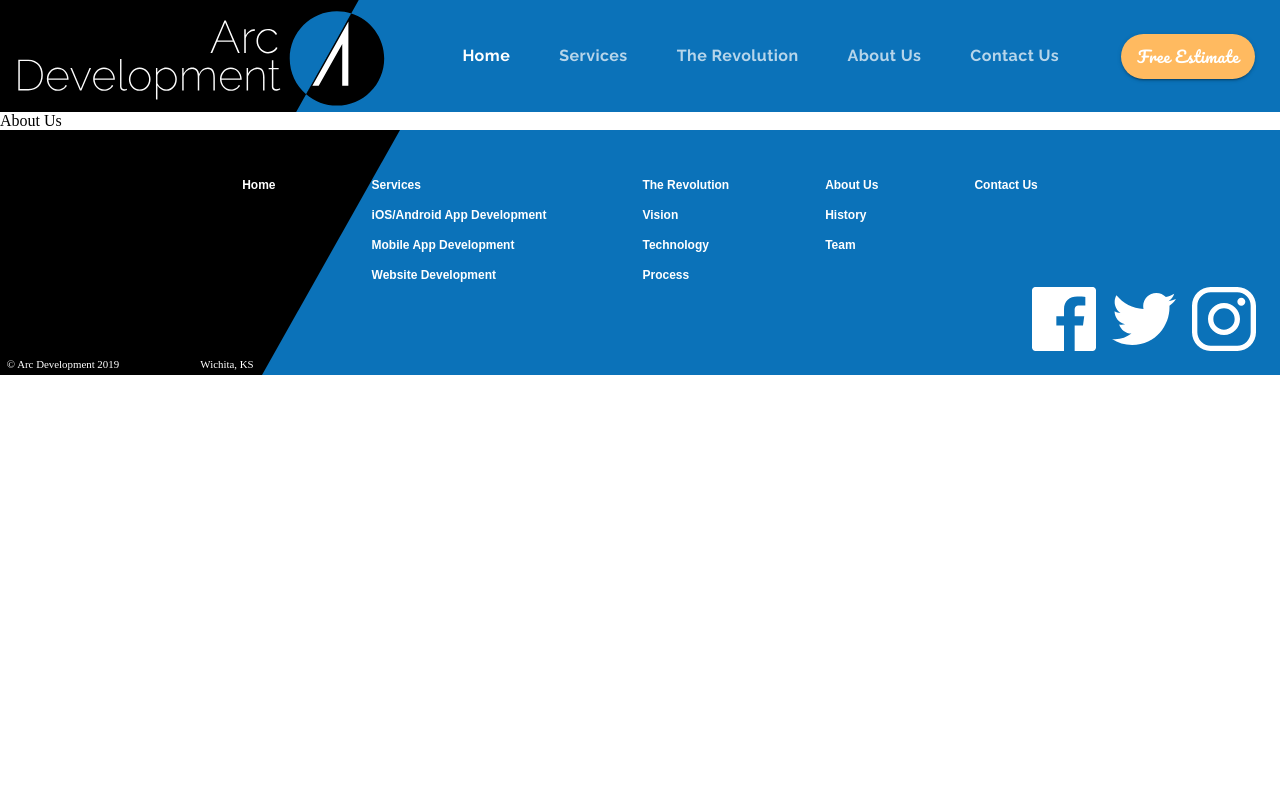
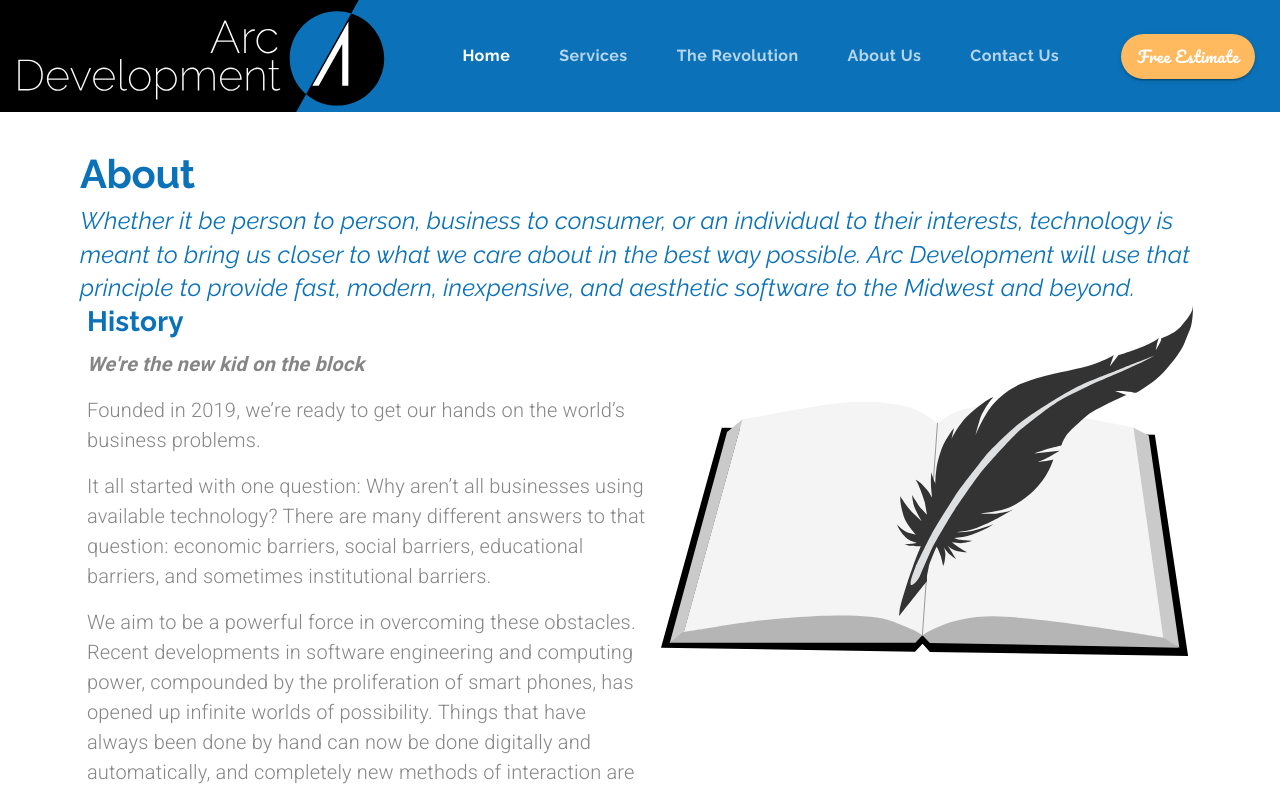
Before and after one commit to jeromeski/aceevolution, a React (Create React App) app: page /about in a window 1280 px wide. Shown: the top 792 px of the page. Built offline with nearby package versions, Linux system fonts and the light colour scheme.

Commit message:
About us page setup

```diff
--- /dev/null
+++ b/src/components/About.js
@@ -0,0 +1,109 @@
+import React from 'react';
+import { makeStyles, useTheme } from '@material-ui/core/styles';
+import { Grid, Typography, useMediaQuery } from '@material-ui/core';
+import history from '../assets/history.svg';
+
+const useStyles = makeStyles(theme => ({
+  missionStatement: {
+    fontStyle: 'italic',
+    fontWeight: 300,
+    fontSize: '1.5rem',
+    maxWidth: '50em',
+    lineHeight: 1.4
+  },
+  rowContainer: {
+    paddingLeft: '5em',
+    paddingRight: '5em',
+    [theme.breakpoints.down('sm')]: {
+      paddingLeft: '1.5em',
+      paddingRight: '1.5em'
+    }
+  }
+}));
+
+const About = props => {
+  const classes = useStyles();
+  const theme = useTheme();
+  const matchesMD = useMediaQuery(theme.breakpoints.down('md'));
+  const matchesXS = useMediaQuery(theme.breakpoints.down('xs'));
+  const matchesSM = useMediaQuery(theme.breakpoints.down('sm'));
+  return (
+    <Grid container direction='column'>
+      <Grid item className={classes.rowContainer} style={{ marginTop: '2em' }}>
+        <Typography variant='h2'>About</Typography>
+      </Grid>
+      <Grid item container justify='center' className={classes.rowContainer}>
+        <Typography variant='h4' className={classes.missionStatement}>
+          Whether it be person to person, business to consumer, or an individual
+          to their interests, technology is meant to bring us closer to what we
+          care about in the best way possible. Arc Development will use that
+          principle to provide fast, modern, inexpensive, and aesthetic software
+          to the Midwest and beyond.
+        </Typography>
+      </Grid>
+      <Grid
+        item
+        container
+        className={classes.rowContainer}
+        justify='space-around'>
+        <Grid item>
+          <Grid
+            item
+            container
+            direction='column'
+            style={{ maxWidth: '35em' }}
+            lg>
+            <Grid item>
+              <Typography variant='h4' gutterBottom>
+                {' '}
+                History
+              </Typography>
+            </Grid>
+            <Grid item>
+              <Typography
+                variant='body1'
+                paragraph
+                style={{ fontWeight: 700, fontStyle: 'italic' }}>
+                We're the new kid on the block
+              </Typography>
+              <Typography variant='body1' paragraph>
+                Founded in 2019, we’re ready to get our hands on the world’s
+                business problems.
+              </Typography>
+              <Typography variant='body1' paragraph>
+                It all started with one question: Why aren’t all businesses
+                using available technology? There are many different answers to
+                that question: economic barriers, social barriers, educational
+                barriers, and sometimes institutional barriers.
+              </Typography>
+              <Typography variant='body1' paragraph>
+                We aim to be a powerful force in overcoming these obstacles.
+                Recent developments in software engineering and computing power,
+                compounded by the proliferation of smart phones, has opened up
+                infinite worlds of possibility. Things that have always been
+                done by hand can now be done digitally and automatically, and
+                completely new methods of interaction are created daily. Taking
+                full advantage of these advancements is the name of the game.
+              </Typography>
+              <Typography>
+                All this change can be a lot to keep up with, and that’s where
+                we come in.
+              </Typography>
+            </Grid>
+          </Grid>
+        </Grid>
+        <Grid item>
+          <Grid item container justify='center' lg>
+            <img
+              src={history}
+              alt='qull pen sitting on top of book'
+              style={{ maxHeight: '22em' }}
+            />
+          </Grid>
+        </Grid>
+      </Grid>
+    </Grid>
+  );
+};
+
+export default About;
--- a/src/components/App.js
+++ b/src/components/App.js
@@ -10,6 +10,7 @@
 import MobileApps from './MobileApps';
 import Websites from './Websites';
 import Revolution from './Revolution';
+import About from './About';
 
 function App() {
   const [selectedIndex, setSelectedIndex] = useState(0);
@@ -86,7 +87,13 @@
               />
             )}
           />
-          <Route exact path='/about' component={() => <div>About Us</div>} />
+          <Route exact path='/about' render={props => (
+            <About
+              {...props}
+              setValue={setValue}
+              setSelectedIndex={setSelectedIndex}
+            />
+          )} />
           <Route
             exact
             path='/contact'
```
